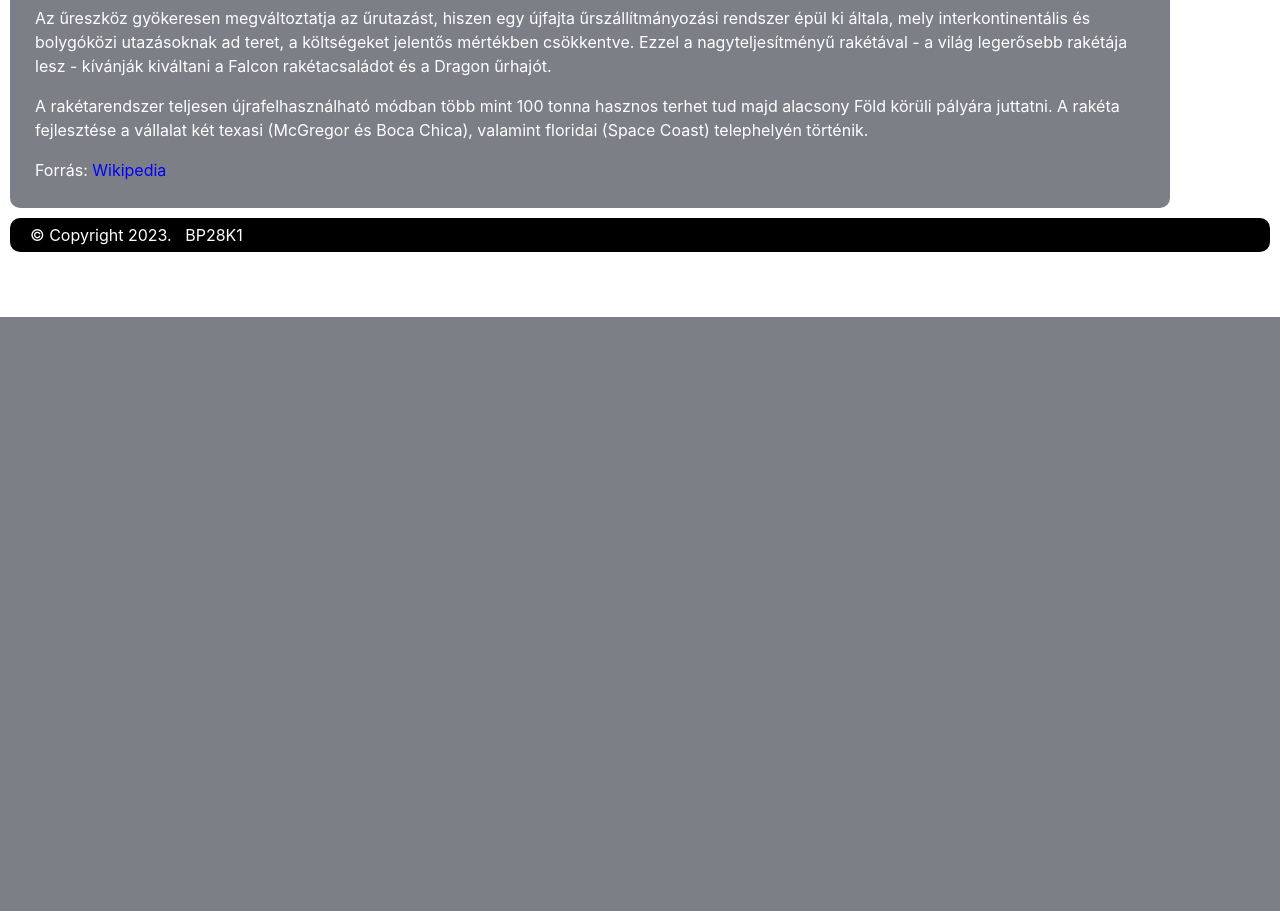
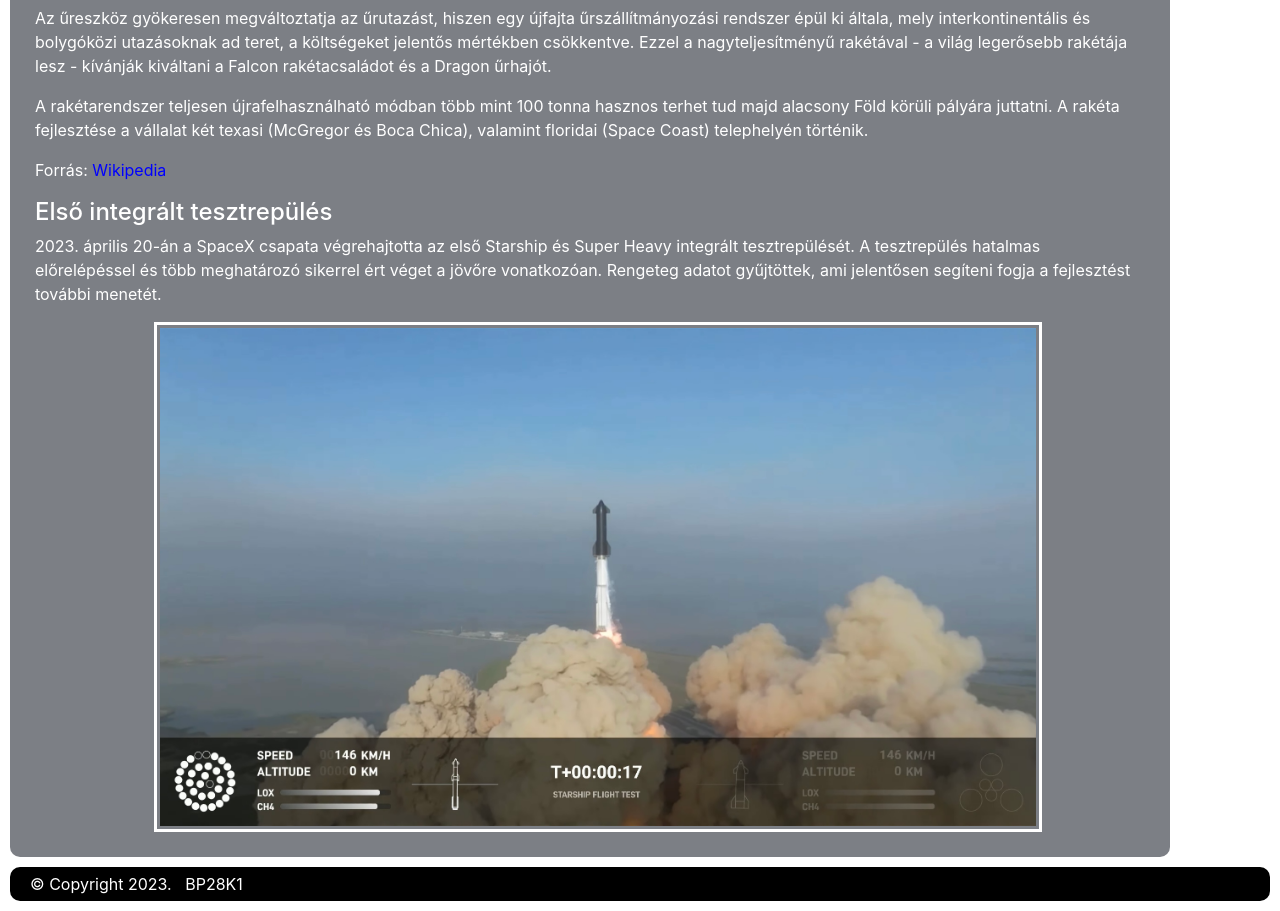
Before and after one commit to bp28k1/web1, a PHP site: page /index.php?oldal=starship in a window 1280 px wide. Shown: the part 483-1394 px from the top of the page. Before the commit the page ends 800 px from the top, so only its background shows below. Run offline with PHP 8.4, Linux system fonts and the light colour scheme.

Commit message:
Aloldal tartalom változás
Starship aloldal tartalom változás
- sikeres tesztrepülés szöveges bejegyzése és új kép feltöltése

```diff
--- a/web/templates/pages/starship.tpl.php
+++ b/web/templates/pages/starship.tpl.php
@@ -18,5 +18,12 @@
 <p>A rakétarendszer teljesen újrafelhasználható módban több mint 100 tonna hasznos terhet tud majd alacsony Föld körüli pályára juttatni. A rakéta fejlesztése a vállalat két texasi (McGregor és Boca Chica), valamint floridai (Space Coast) telephelyén történik.</p>
 
 <p>Forrás: <a href="https://hu.wikipedia.org/wiki/Starship_(rak%C3%A9tarendszer)" target="_blank">Wikipedia</a></p>
+
+<h4>Első integrált tesztrepülés</h4>
+
+<p>2023. április 20-án a SpaceX csapata végrehajtotta az első Starship és Super Heavy integrált tesztrepülését. A tesztrepülés hatalmas előrelépéssel és több meghatározó sikerrel ért véget a jövőre vonatkozóan. Rengeteg adatot gyűjtöttek, ami jelentősen segíteni fogja a fejlesztést további menetét.</p>
+
+<div style="display:flex; justify-content:center; align-items:center;"><img src="./images/starship_420.jpg" style="width:80%;"></div>
+
     </div>
 </body>
```
Also changed, not shown: web/images/starship_420.jpg (added).
